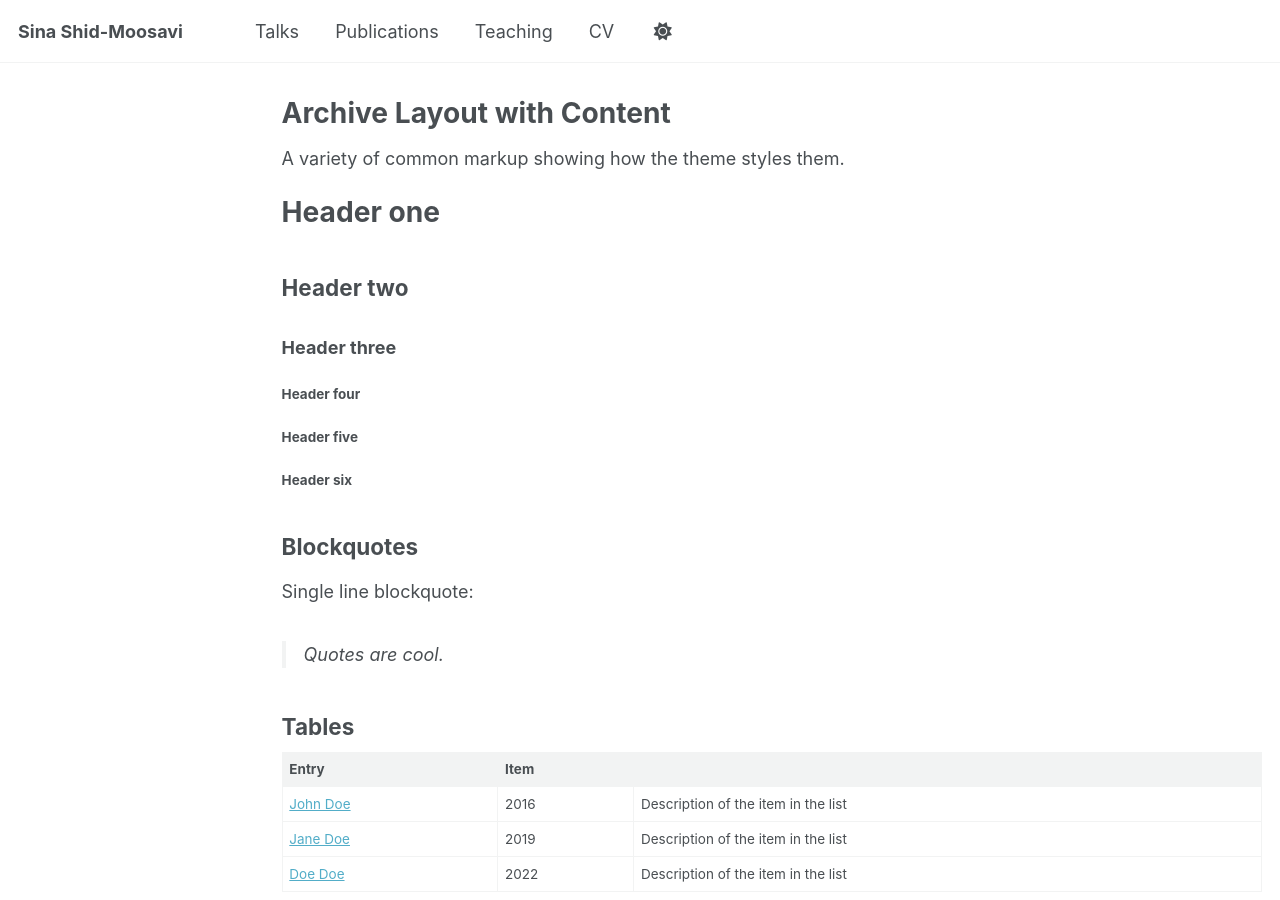
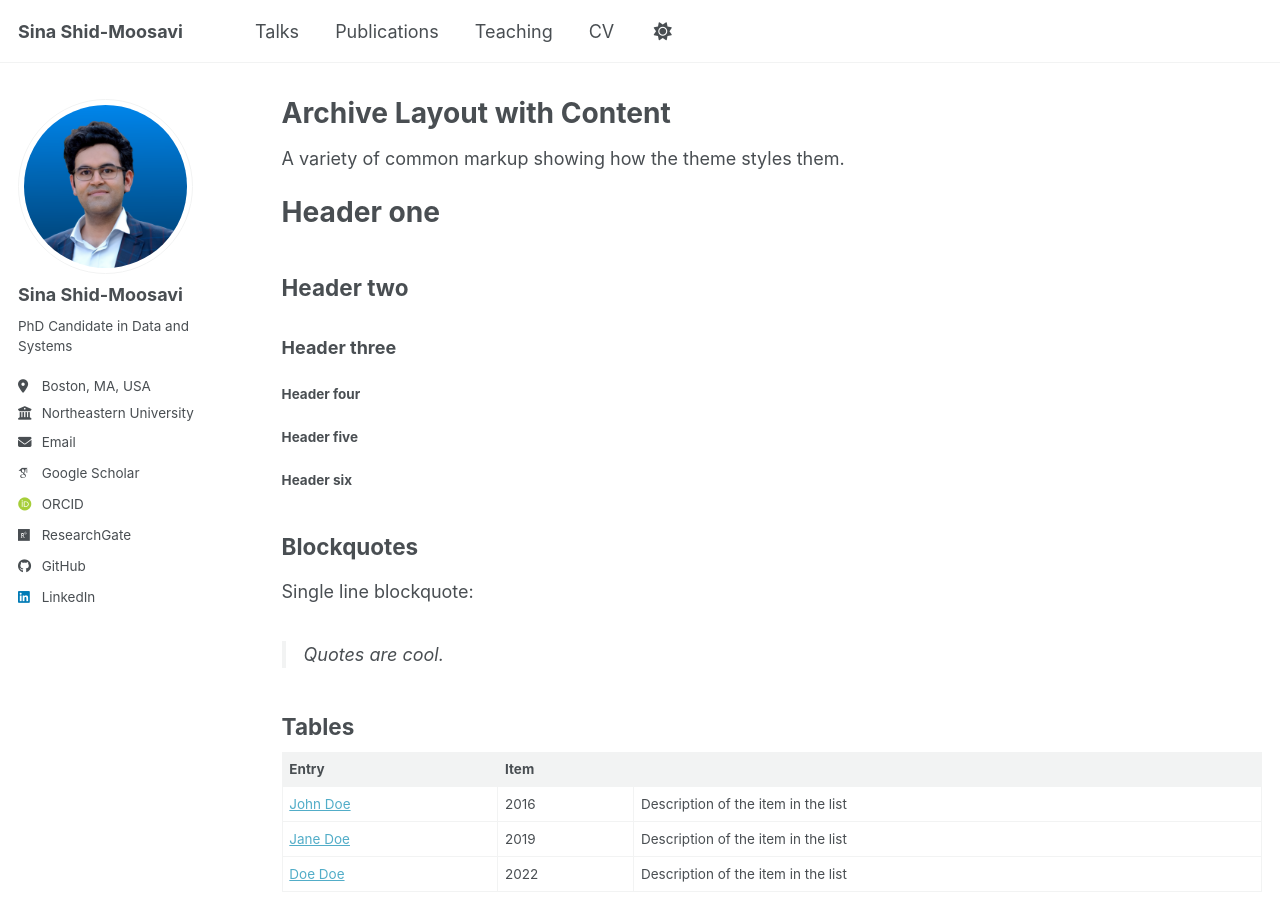
Before and after one commit to ShidMoosavi/ShidMoosavi.github.io, a Jekyll site: the page built from _pages/archive-layout-with-content.md, in a window 1280 px wide and 900 px high. Built offline with Jekyll 4.4.1, drawn with Linux system fonts in a browser that asks for light colours; some web fonts are replaced; a script bundle is joined from its source files by our own code; library files that are not in the unit come from our copies.

Commit message:
Change type from 'default' to 'pages' in config

```diff
--- a/_config.yml
+++ b/_config.yml
@@ -249,9 +249,9 @@ defaults:
   # _pages
   - scope:
       path: ""
-      type: default
+      type: pages
     values:
-      layout: single
+      layout: default
       author_profile: true
   # _teaching
   - scope:
```
